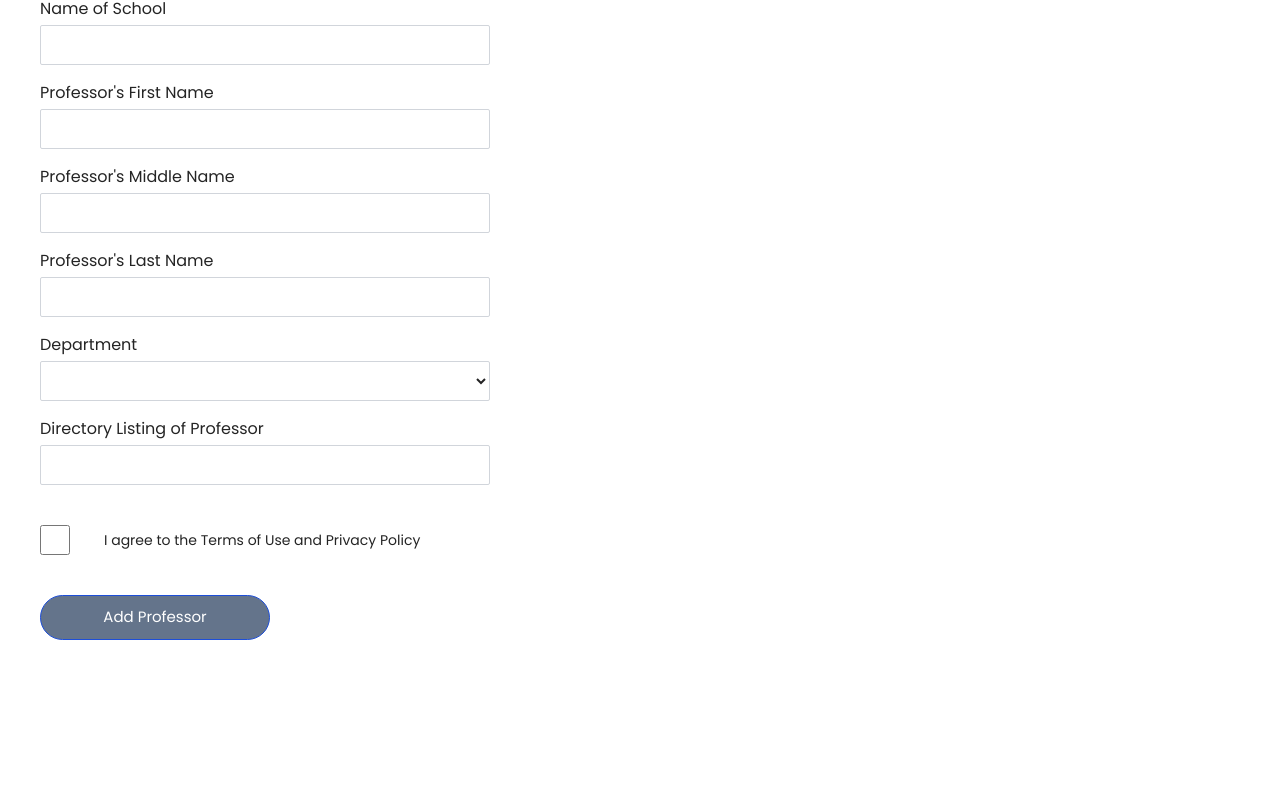
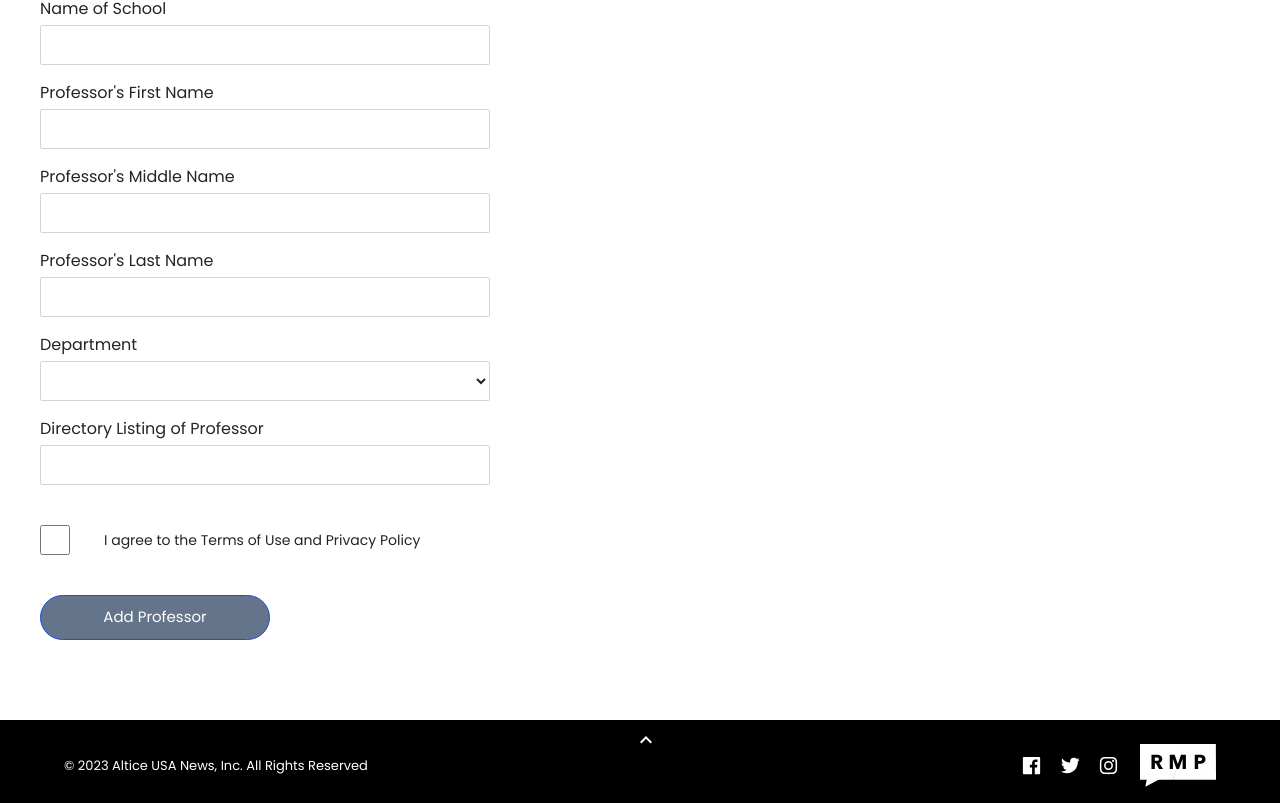
Before and after one commit to lizzybera/rateMyLecturer, a React (Vite) app: page /prof/signup in a window 1280 px wide. Shown: the part 207-1010 px from the top of the page. Before the commit the page ends 927 px from the top, so only its background shows below. Built offline with nearby package versions, Linux system fonts and the light colour scheme.

Commit message:
Footer done

```diff
--- /dev/null
+++ b/src/components/common/Footer.tsx
@@ -0,0 +1,128 @@
+import {BiLogoFacebookSquare, BiLogoTwitter, BiLogoInstagram}  from "react-icons/bi"
+import pics from "../../assets/rmp 2.svg"
+import pics2 from "../../assets/dropdown main.svg"
+import { useAutoAnimate } from "@formkit/auto-animate/react"
+import { useState } from "react"
+
+const Footer = () => {
+    const [parent] = useAutoAnimate()
+
+    const [show, setShow] = useState<boolean>(false)
+
+    const onShow = () =>{
+        setShow(!show)
+
+    }
+  return (
+    <div ref={parent}>
+
+        {
+            !show ? (
+                  <div className="w-full bg-black text-white py-4 flex justify-center items-center" ref={parent}>
+         {/* main  */}
+         <div className="w-[90%] h-full justify-center items-center flex flex-col">
+             {/* dropdown  */}
+         <div className="cursor-pointer headerMedium:mb-3"
+        onClick={()=>{
+            onShow()
+        }}
+        >
+        {
+                    show ? (
+                        <img src={pics2} alt="dropdown" className="ml-3"
+                        />
+                    ) : (
+                        <img src={pics2} alt="dropdown" className="ml-3 rotate-180"/>
+                    )
+                }
+        </div>
+
+         {/* first footer  */}
+         <div className="flex justify-between w-full items-center headerMedium:flex-col-reverse headerMedium:items-center headerMedium:ml-3">
+            <div className="text-[13px] text-center">© 2023 Altice USA News, Inc. All Rights Reserved</div>
+            <div className="flex text-[23px] justify-between items-center headerMedium:flex-col-reverse">
+                    <div  className="flex w-[100px] justify-between">
+                        <BiLogoFacebookSquare />
+                        <BiLogoTwitter />
+                        <BiLogoInstagram />
+                    </div>
+
+                    <div className="ml-5 headerMedium:ml-0">
+                    <img src={pics} alt="logo" className="h-[43px]"/>
+                    </div>
+            </div>
+        </div>
+
+
+         </div>
+     </div>
+            ) : (
+               <div className="w-full bg-black text-white py-4 flex justify-center items-center" ref={parent}>
+         {/* main  */}
+        <div className="w-[90%] h-full justify-center items-center flex flex-col">
+             {/* dropdown  */}
+        <div className="cursor-pointer headerMedium:mb-3"
+        onClick={()=>{
+            onShow()
+        }}
+        >
+        {
+                    show ? (
+                        <img src={pics2} alt="dropdown" className="ml-3"
+                        />
+                    ) : (
+                        <img src={pics2} alt="dropdown" className="ml-3 rotate-180"/>
+                    )
+                }
+        </div>
+
+         {/* second Footer  */}
+
+ <div className="flex w-[90%] justify-between headerMedium:h-[510px] headerMedium:flex-col">
+ <img src={pics} alt="logo" className="h-[43px] mb-6 headerMedium:mr-4 headerMedium:flex hidden"/>
+                    <div className="headerMedium:mb-4">
+                        <div className="font-[500] text-[18px] mb-3">Site</div>
+
+                        <div className="text-[14px] mb-2">About</div>
+                        <div className="text-[14px] mb-2">Help</div>
+                        <div className="text-[14px] mb-2">Site Guidelines</div>
+                    </div>
+
+                    <div className="headerMedium:mb-4">
+                        <div className="font-[500] text-[18px] mb-3">LEGAL</div>
+
+                        <div className="text-[14px] mb-2">Terms & Conditions</div>
+                        <div className="text-[14px] mb-2">Privacy Policy</div>
+                        <div className="text-[14px] mb-2">Copyright Compliance Policy</div>
+                        <div className="text-[14px] mb-2">CA Notice at Collection</div>
+                        <div className="text-[14px] mb-2">CA Do Not Sell or Share My Personal Information</div>
+                    </div>
+
+                    <div>
+                        <div className="font-[500] text-[18px] mb-3">PARTNERS</div>
+                        <div className="text-[14px] mb-2">Optimum</div>
+                    </div>
+
+                    <div className="flex flex-col items-end headerMedium:w-full headerMedium:items-center">
+                    <img src={pics} alt="logo" className="h-[43px] mb-6 headerMedium:hidden"/>
+
+                    <div  className="flex w-[100px] justify-between text-[23px] mb-6 headerMedium:mb-0">
+                        <BiLogoFacebookSquare />
+                        <BiLogoTwitter />
+                        <BiLogoInstagram />
+</div>
+            <div className="text-[14px] text-center">© 2023 Altice USA News, Inc. All Rights Reserved</div>
+        </div>
+        </div>
+
+        </div>
+    </div>
+            )
+        }
+
+
+    </div>
+  )
+}
+
+export default Footer
--- a/src/components/common/LayOut.tsx
+++ b/src/components/common/LayOut.tsx
@@ -1,5 +1,6 @@
 import { Outlet } from "react-router-dom"
 import Header from "./Header"
+import Footer from "./Footer"
 
 
 const LayOut = () => {
@@ -7,6 +8,7 @@ const LayOut = () => {
     <div>
       <Header />
         <Outlet />
+      <Footer />
     </div>
   )
 }
```
